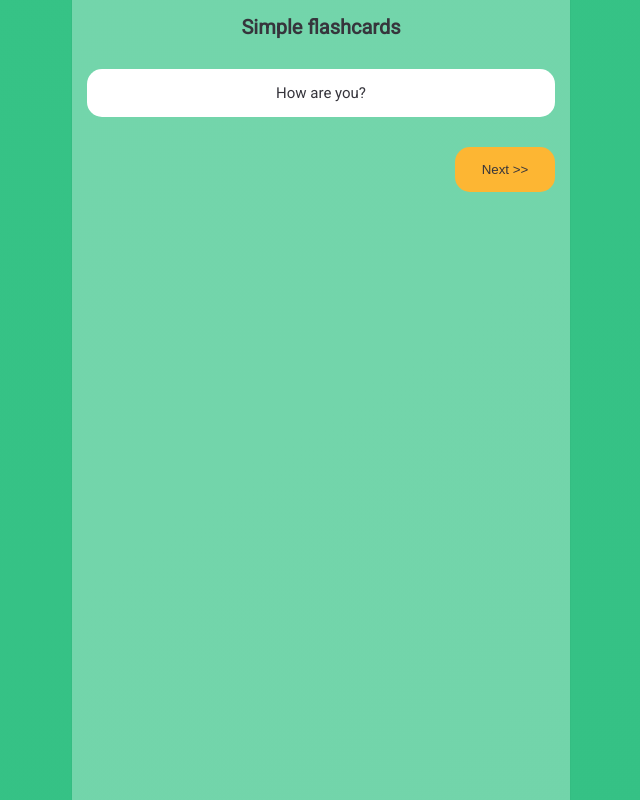
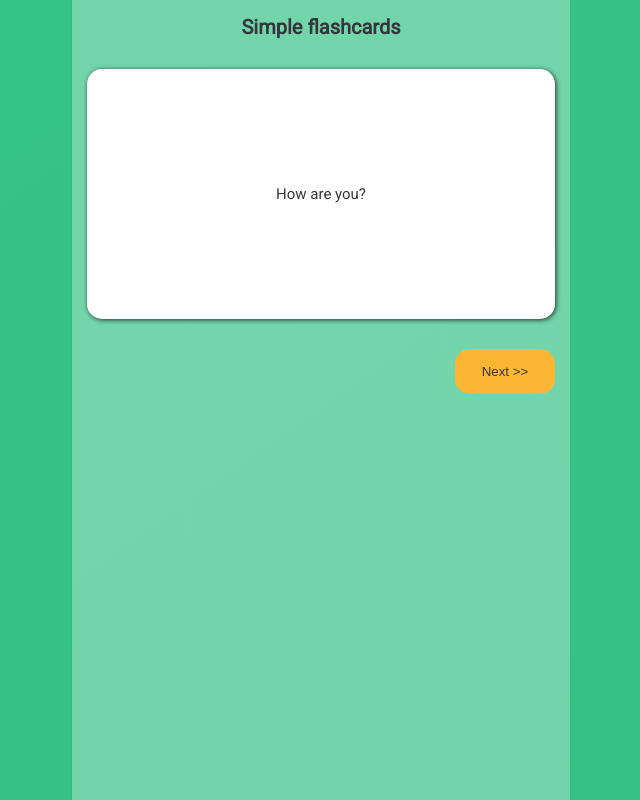
Before and after one commit to Ziomeka/flashcardAngularStudy, an Angular app: page / in a window 1280 px wide. Shown: the whole page, without its empty margins (319-959 px from the left). Built offline with nearby package versions, Linux system fonts and the light colour scheme.

Commit message:
Make card nice

```diff
--- a/src/app/components/flashcard/flashcard.component.scss
+++ b/src/app/components/flashcard/flashcard.component.scss
@@ -5,7 +5,11 @@
   margin: $standard-space;
   padding: $standard-space;
   border-radius: $standard-space;
-  text-align: center;
+  height: 25rem;
+  display: flex;
+  justify-content: center;
+  align-items: center;
+  box-shadow: .1rem .1rem .5rem 0 rgba(0,0,0,0.75);
   cursor: pointer;
   &__text {
     font-size: 1.5rem;
```
